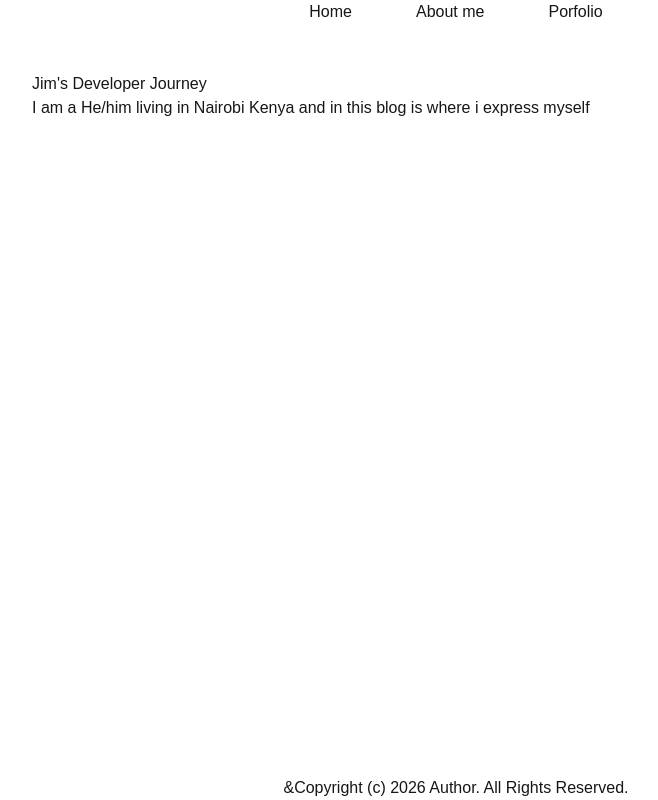
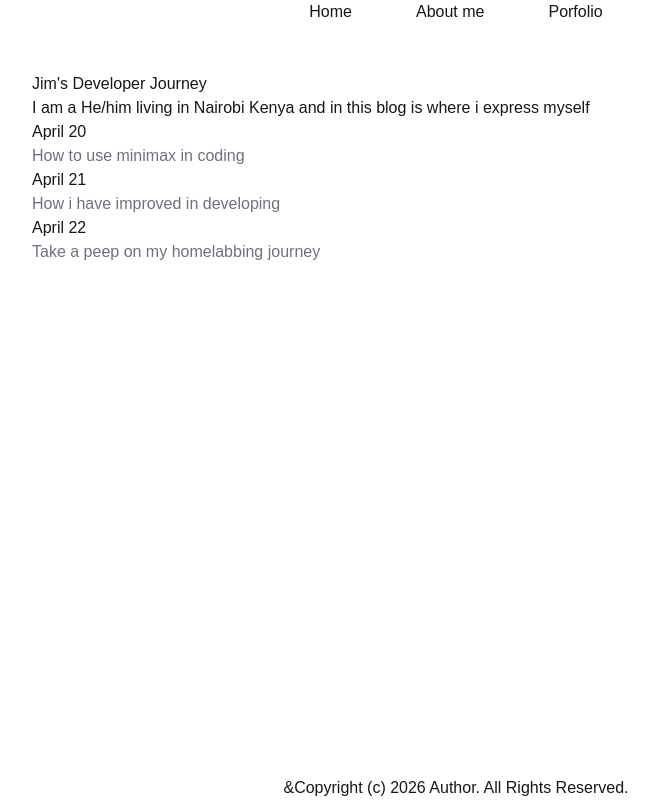
Before and after one commit to jimamuto/jim-blog, a Next.js app: page / in a window 1280 px wide. Shown: the whole page, without its empty margins (184-842 px from the left). Built offline with nearby package versions, Linux system fonts and the light colour scheme.

Commit message:
feat:add preview by mapping values

```diff
--- /dev/null
+++ b/app/components/PreviewFile.tsx
@@ -0,0 +1,8 @@
+const PreviewFile = ({date,title,description}) =>{
+return(
+<div>
+<span className="text-base">{date}</span>
+<h1 className="text-xl font-bold">{title}</h1>
+<p className="text-gray-500">{description}</p>
+</div>)}
+export default PreviewFile
--- a/app/page.tsx
+++ b/app/page.tsx
@@ -1,7 +1,22 @@
-const page =()=>{
+import PreviewFile from "@/app/components/PreviewFile";
+export default function page (){
+
+  const files = [
+    {id: 1, date: "April 20", title: "Minimax", description: "How to use minimax in coding" },
+    { id: 2, date: "April 21", title: "Developer Journey", description: "How i have improved in developing" },
+    { id: 3, date: "April 22", title: "Homelab", description: "Take a peep on my homelabbing journey" },
+  ];
+
 return(
-<div> <h1>Jim's Developer Journey</h1><p> I am a He/him living in Nairobi Kenya and in this blog is where i express myself</p>
+<div> <h1>Jim's Developer Journey</h1>
+<p> I am a He/him living in Nairobi Kenya and in this blog is where i express myself</p>
+{files.map((file)=>(
+  <PreviewFile
+  key={file.id}
+  date={file.date}
+  description={file.description}
+  />
+  ))}
   </div>
-)}
-
-export default page
+);
+}
```
